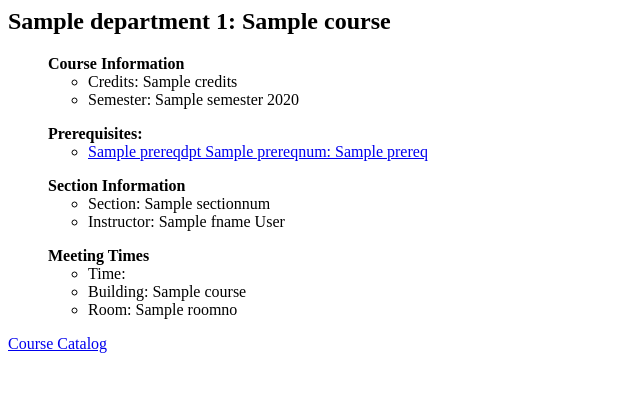
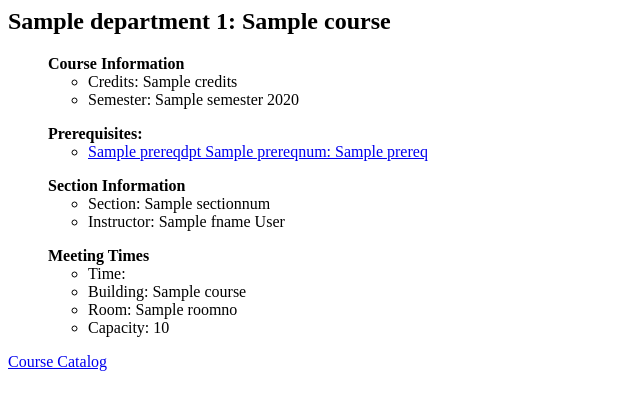
Before and after one commit to risharmaa/university_system, a Flask app: template templates/course.html in a window 1280 px wide. Shown: the top 410 px of the page, without its empty margins (0-640 px from the left). Run offline with Flask 3, Linux system fonts and the light colour scheme; the template is opened without the code that fills it: most values are stand-ins (such as "Sample title", 1, 10 or a date in 2020).

Commit message:
had to fix an error in schema.sql (because I mixed up course year and capacity. Also edited main.py to add a check for registration holds. Also updated course.html to reflect these changes.

```diff
--- a/main.py
+++ b/main.py
@@ -1303,6 +1303,8 @@ def showcourse(dpt, courseno):
   phd_err = False
   missing_prereqs = []
   schedule = None
+  capacity = False
+  holds = False
 
   if session['user']['role'] == 'student':
     if request.method == 'POST':
@@ -1310,6 +1312,11 @@ def showcourse(dpt, courseno):
             cursor.execute("DELETE FROM enrollment WHERE (uid=%s AND department=%s AND course_number=%s)", (studentid, dpt, courseno,))
             mydb.commit()
         else:
+            cursor.execute("SELECT registration_hold FROM students WHERE uid = %s", (studentid,))
+            hold = cursor.fetchone()
+            if hold['registration_hold'] == True:
+                holds = True
+
             cursor.execute("SELECT courses_offered.day, courses_offered.time FROM enrollment INNER JOIN courses_offered ON enrollment.department=courses_offered.departmentname AND enrollment.course_number=courses_offered.coursenumber WHERE enrollment.uid = %s AND enrollment.grade = 'IP'", (studentid,))
             enrolled = cursor.fetchall()
 
@@ -1338,7 +1345,7 @@ def showcourse(dpt, courseno):
                     if not completed:
                         missing_prereqs.append(prereq['prereqdpt'] + ' ' + str(prereq['prereqnum']))
 
-            if not conflict and not missing_prereqs:
+            if not conflict and not missing_prereqs and not holds and not capacity:
                 cursor.execute("SELECT program FROM students WHERE uid=%s", (studentid,))
                 student = cursor.fetchone()
 
@@ -1362,7 +1369,7 @@ def showcourse(dpt, courseno):
 
   mydb.commit()
 
-  return render_template('course.html', title = "Course", course = course, enrolledIn = enrolledIn, conflict = conflict, missing_prereqs=missing_prereqs, prerequisites=prerequisites, phd_err=phd_err, schedule=schedule)
+  return render_template('course.html', title = "Course", course = course, enrolledIn = enrolledIn, conflict = conflict, missing_prereqs=missing_prereqs, prerequisites=prerequisites, phd_err=phd_err, schedule=schedule, capcacity=capacity, holds=holds)
 
 if __name__ == "__main__":
     app.run(host="0.0.0.0", port=8080, debug=True)
--- a/schema.sql
+++ b/schema.sql
@@ -218,8 +218,8 @@ CREATE TABLE courses_offered (
   instructorid int(8),
   buildingname varchar(10),
   semester varchar(6),
+  year varchar(4),
   capacity int(2),
-  year varchar(4),
   primary key (departmentname, coursenumber, semester, sectionnum, year),
   foreign key (coursenumber, departmentname) references courses(course_number, department),
   foreign key (instructorid) references users(uid)
--- a/templates/course.html
+++ b/templates/course.html
@@ -51,6 +51,7 @@
                 </li>
                 <li>Building: {{course.buildingname}}</li>
                 <li>Room: {{course.roomno}}</li>
+                <li>Capacity: {{course.capacity}}</li>
                 </ul>
                 <p></p>
             </ul>
@@ -73,6 +74,8 @@
                     <p> <div style="color: red;">You are missing the pre-requisites:
                         {% for prereq in missing_prereqs %} <li>{{prereq}}</li> {% endfor %}
                     </div></p>
+                {% elif holds %}
+                    <p> <div style="color: red;">You have a registration hold on your account. Please contact your advisor to fix. </div></p>
                 {% else %}
                     <form action="/course/{{course.department}}/{{course.course_number}}" method="POST">
                         <input type="submit" value="Enroll">
```
